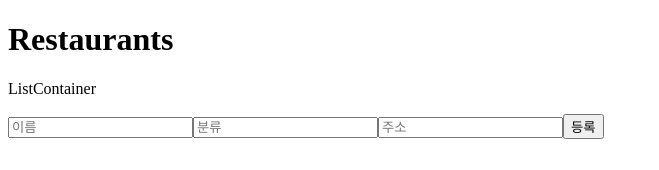
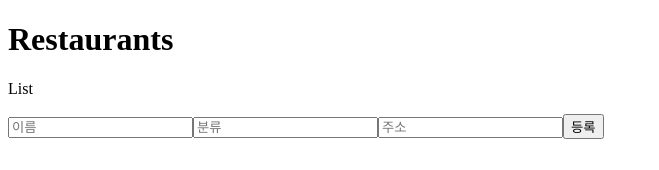
Before and after one commit to CodeSoom/react-week4-assignment-2, a React app: page / in a window 1280 px wide. Shown: the top 170 px of the page, without its empty margins (0-659 px from the left). Built offline with nearby package versions, Linux system fonts and the light colour scheme.

Commit message:
ListContainer 작성

```diff
--- a/src/components/List.jsx
+++ b/src/components/List.jsx
@@ -0,0 +1,5 @@
+import React from 'react';
+
+export default function List() {
+  return <div>List</div>;
+}
--- a/src/containers/ListContainer.jsx
+++ b/src/containers/ListContainer.jsx
@@ -1,5 +1,10 @@
-import React from 'react';
+import { useSelector } from 'react-redux';
+import List from '../components/List';
 
 export default function ListContainer() {
-  return <div>ListContainer</div>;
+  const { restaurantCategory } = useSelector((state) => ({
+    restaurantCategory: state.restaurantCategory,
+  }));
+
+  return <List restaurantCategory={restaurantCategory} />;
 }
```
